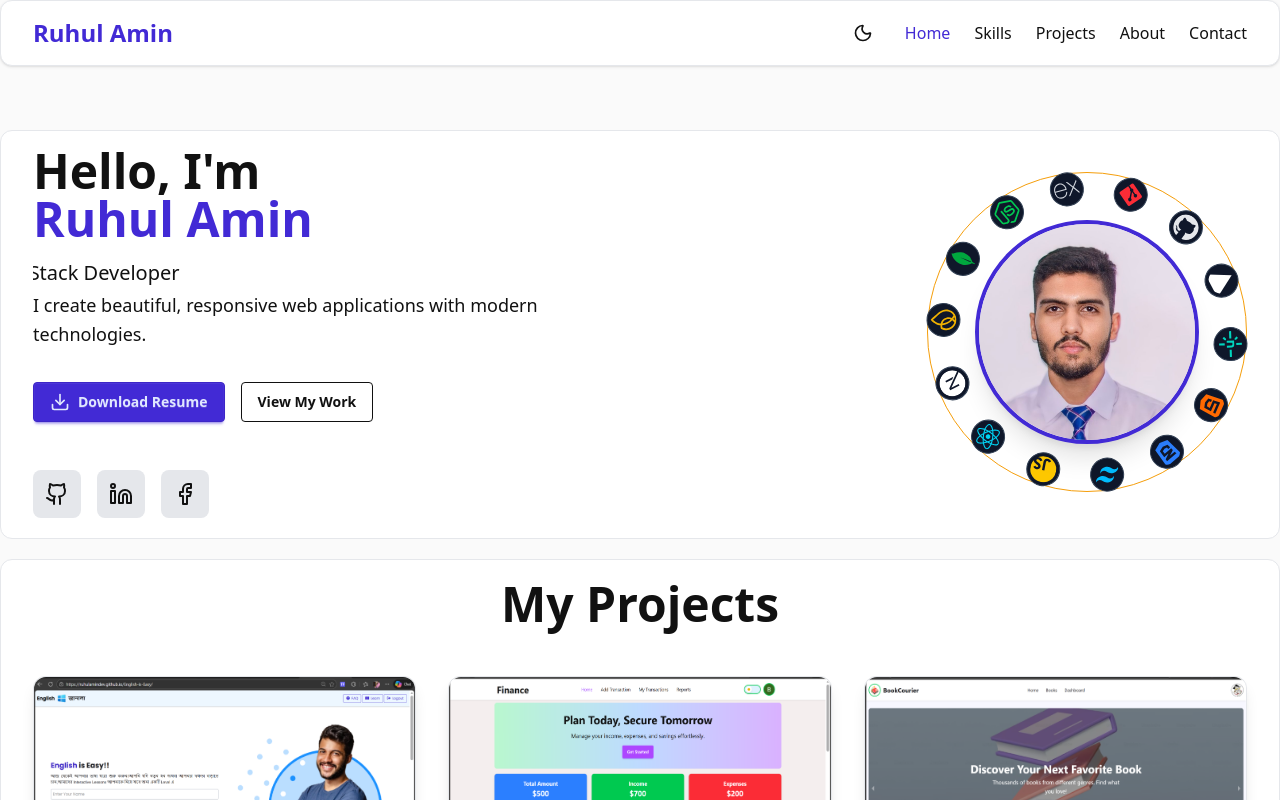
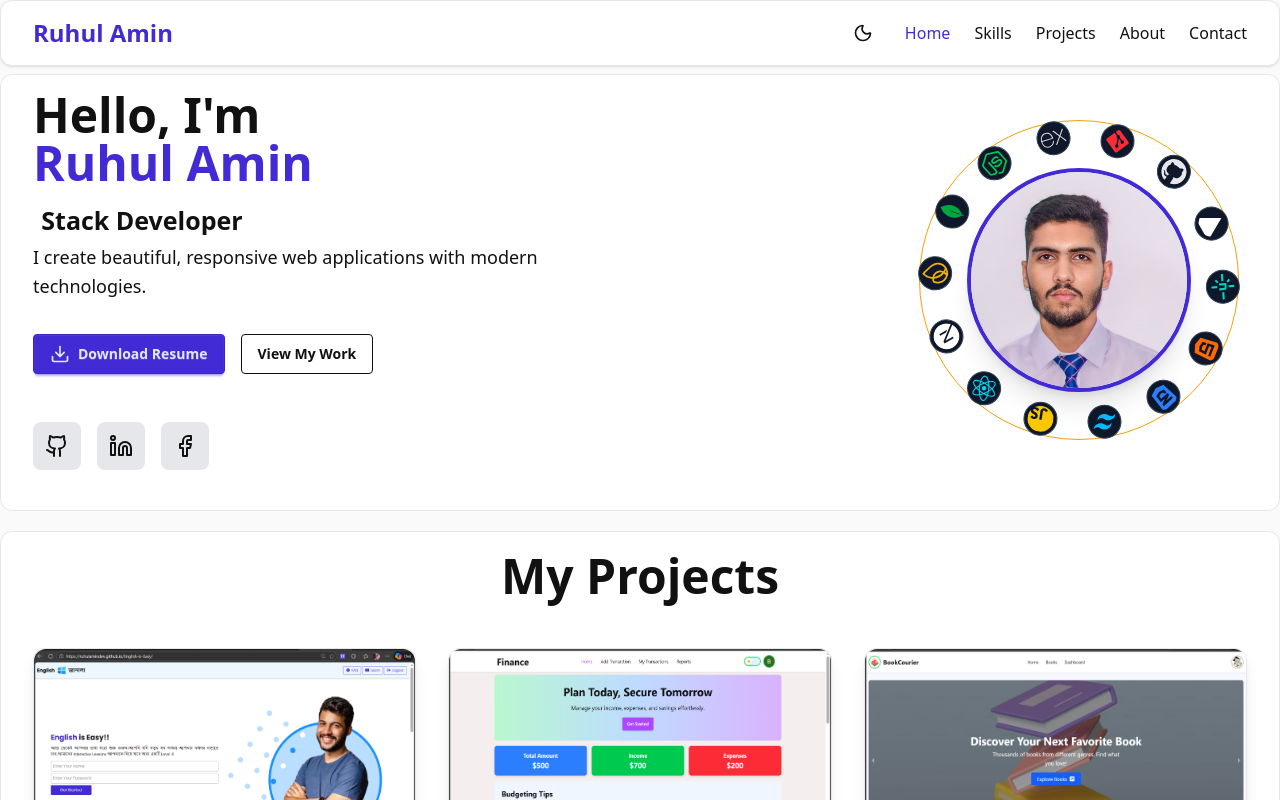
Before and after one commit to ruhulamindev/portfolio-website-with-react, a React (Vite) app: page / in a window 1280 px wide. Shown: the top 800 px of the page. Built offline with nearby package versions, Linux system fonts and the light colour scheme.

Commit message:
update complete

```diff
--- a/src/Components/HeroSection.jsx
+++ b/src/Components/HeroSection.jsx
@@ -50,7 +50,7 @@ const HeroSection = () => {
   ];
 
   return (
-    <div className="flex py-5 mb-5 flex-col items-start justify-start pt-4 md:pt-4 app-card">
+    <div className="flex py-10 mb-5 flex-col items-start justify-start pt-4 md:pt-4 app-card overflow-x-hidden overflow-y-hidden">
       <MyContainer className="px-4 md:px-8">
         <div className="grid grid-cols-1 lg:grid-cols-2 gap-12 items-center">
           {/* Left Side - Text */}
@@ -60,15 +60,21 @@ const HeroSection = () => {
                 Hello, I'm <br />
                 <span className="text-primary">Ruhul Amin</span>
               </h1>
-              <p className="overflow-hidden relative w-full h-8">
-                <motion.span
-                  className="inline-block whitespace-nowrap  text-xl "
-                  animate={{ x: ["100%", "-100%"] }}
-                  transition={{ repeat: Infinity, duration: 8, ease: "linear" }}
+              <div className="relative w-full mb-2 overflow-hidden h-8">
+                <motion.div
+                  className="absolute whitespace-nowrap text-xl font-bold md:text-[25px]"
+                  initial={{ x: "100%" }}
+                  animate={{ x: "-100%" }}
+                  transition={{
+                    repeat: Infinity,
+                    duration: 8,
+                    ease: "linear",
+                  }}
                 >
-                  💻Frontend & MERN Stack Developer
-                </motion.span>
-              </p>
+                  💻 Frontend & MERN Stack Developer
+                </motion.div>
+              </div>
+
               <p className="text-lg  leading-relaxed">
                 I create beautiful, responsive web applications with modern
                 technologies.
@@ -146,8 +152,8 @@ const HeroSection = () => {
           </div>
 
           {/* Right Side - Profile with Rotating Icons */}
-          <div className="flex justify-center lg:justify-end">
-            <div className="relative border border-amber-500 profile-ring rounded-full w-72 h-72 md:w-80 md:h-80 flex items-center justify-center">
+          <div className="flex justify-center md:p-2 p-6 lg:justify-end">
+            <div className="relative profile-ring rounded-full w-72 h-72 md:w-80 md:h-80 flex items-center justify-center">
               {/* Rotating Ring */}
               <motion.div
                 animate={{ rotate: 360 }}
@@ -173,7 +179,7 @@ const HeroSection = () => {
               </motion.div>
 
               {/* Profile Image */}
-              <div className="relative w-48 h-48 md:w-56 md:h-56 rounded-full overflow-hidden border-4 border-primary shadow-xl bg-base-200 z-10">
+              <div className="relative w-48 h-48 md:w-56 md:h-56 rounded-full overflow-hidden border-4 border-primary shadow-xl z-10">
                 <img
                   src="/IMG_20240509_001921.jpg"
                   alt="Ruhul Amin"
--- a/src/Layouts/MainLayout.jsx
+++ b/src/Layouts/MainLayout.jsx
@@ -8,7 +8,7 @@ const MainLayout = () => {
     return (
         <div className='flex flex-col min-h-screen'>
             <Navbar/>
-            <div className='flex-1 mt-16'>
+            <div className='flex-1 mt-2'>
                 <Outlet/>
             </div>
             <Footer/>
--- a/src/index.css
+++ b/src/index.css
@@ -38,6 +38,8 @@
 body {
   background-color: var(--bg-color);
   color: var(--text-color);
+  overflow-x: hidden;
+   max-width: 100%;
 }
 
 /* card */
```
